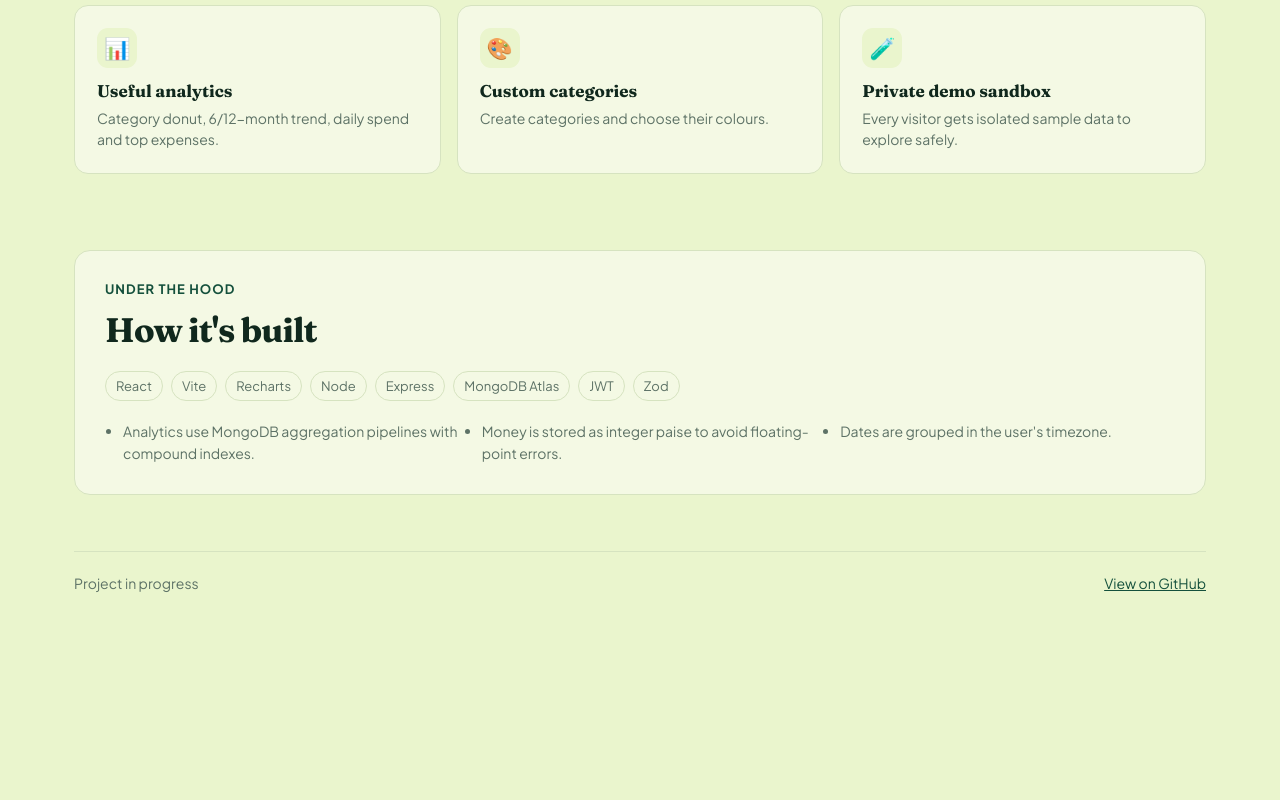
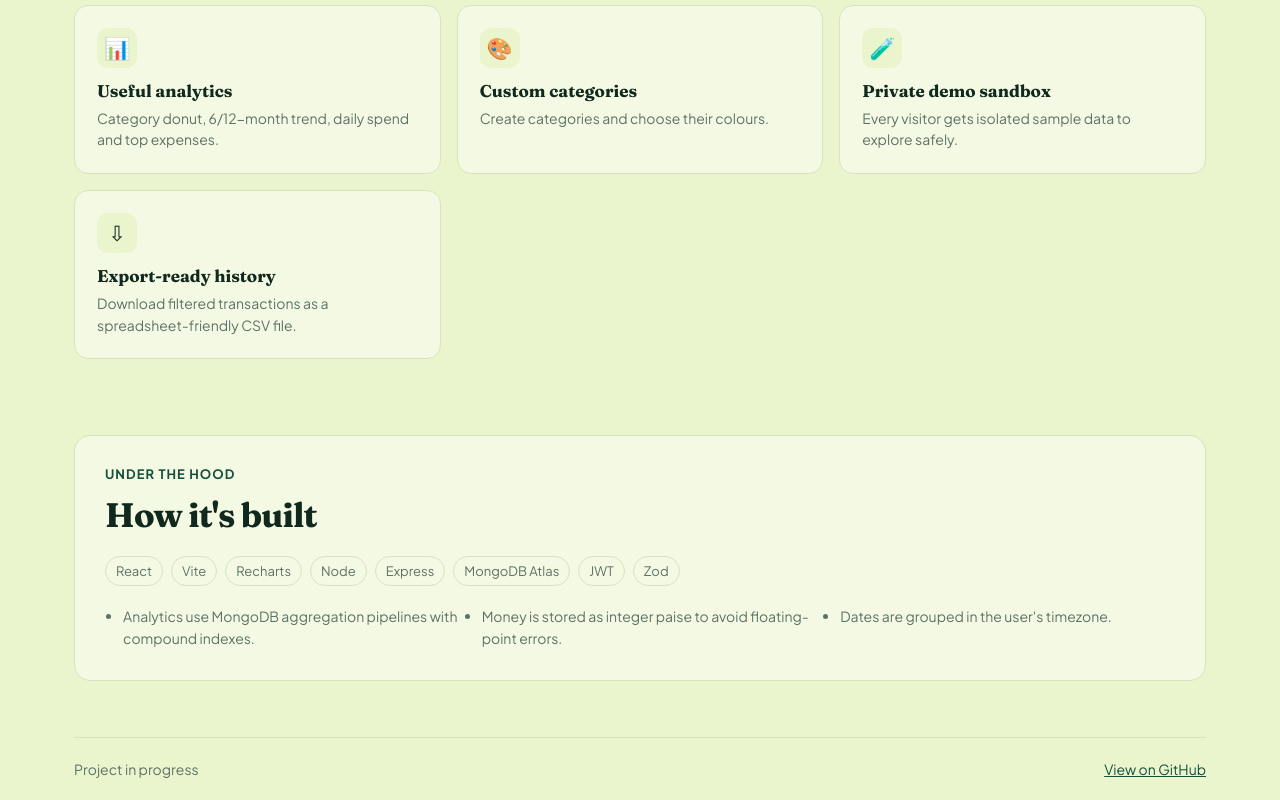
Before and after one commit to Anamikakathait12/expense-tracker, a React (Vite) app in the folder frontend/: page / in a window 1280 px wide. Shown: the part 1089-1889 px from the top of the page. Before the commit the page ends 1703 px from the top, so only its background shows below. Built offline with nearby package versions, Linux system fonts and the light colour scheme; no server answers.

Commit message:
feat: highlight CSV export and correct project link

```diff
--- a/frontend/src/pages/Landing.jsx
+++ b/frontend/src/pages/Landing.jsx
@@ -34,6 +34,11 @@ const features = [
     icon: "🧪",
     title: "Private demo sandbox",
     description: "Every visitor gets isolated sample data to explore safely.",
+  },
+  {
+    icon: "⇩",
+    title: "Export-ready history",
+    description: "Download filtered transactions as a spreadsheet-friendly CSV file.",
   },
 ];
 
@@ -123,7 +128,7 @@ export default function Landing() {
       <footer className="landing-footer">
         <span>Project in progress</span>
         <a
-          href="https://github.com/Anamikakathait12/expense-tracker"
+          href="https://github.com/akverma24400/expense-tracker-2.o"
           target="_blank"
           rel="noopener noreferrer"
         >
```
